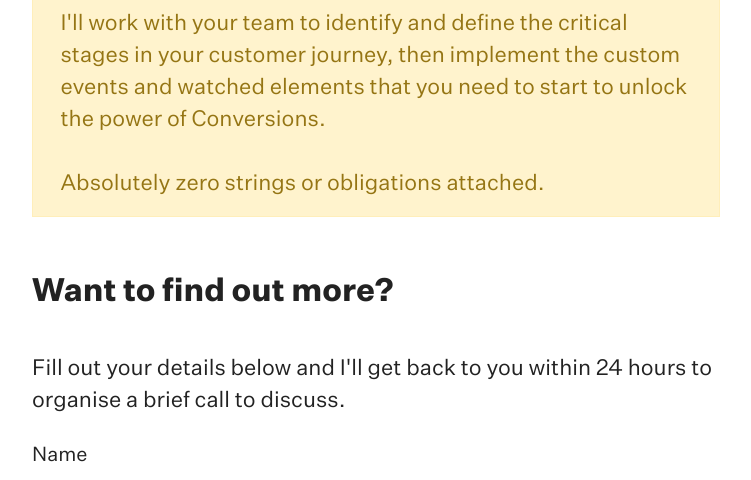
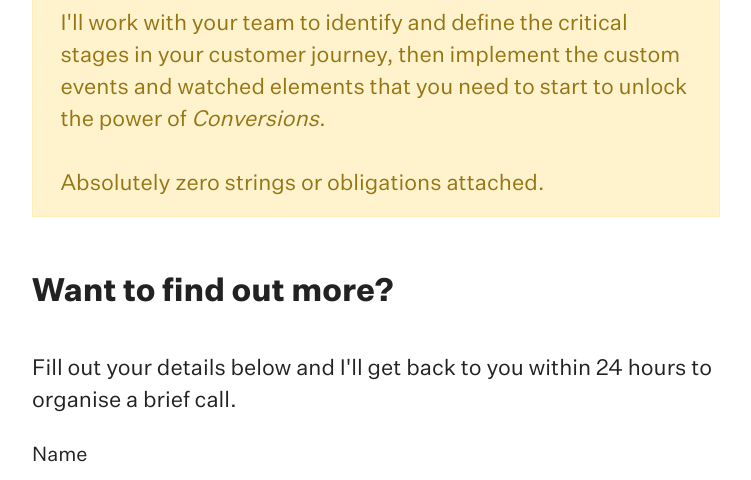
Before and after one commit to olleepalmer/olleepalmer.github.io, a Jekyll site: the page built from services-fullstory-conversions.md, in a window 1280 px wide and 900 px high, scrolled down 3510 px. Shown: the part 247-727 px from the top of the window, without its empty margins (192-943 px from the left). Built offline with Jekyll 4.4.1, drawn with Linux system fonts in a browser that asks for light colours; comment, search, counter and statistics services are not loaded.

Commit message:
Added italics

```diff
--- a/_layouts/service.html
+++ b/_layouts/service.html
@@ -75,7 +75,7 @@
 						<br />
 						As an accredited FullStory Solutions Partner, I'm currently offering four FREE hours of strategy and analytics consulting for existing FullStory customers who are evaluating <em>Conversions</em>.
 						<br /><br />
-						I'll work with your team to identify and define the critical stages in your customer journey, then implement the custom events and watched elements that you need to start to unlock the power of Conversions.
+						I'll work with your team to identify and define the critical stages in your customer journey, then implement the custom events and watched elements that you need to start to unlock the power of <em>Conversions</em>.
 
 						<br /><br />Absolutely zero strings or obligations attached.</div>
 
@@ -83,7 +83,7 @@
 
 
 					<h2 class="section-title">Want to find out more?</h2>
-					<p>Fill out your details below and I'll get back to you within 24 hours to organise a brief call to discuss.</p>
+					<p>Fill out your details below and I'll get back to you within 24 hours to organise a brief call.</p>
 
 
 
```
